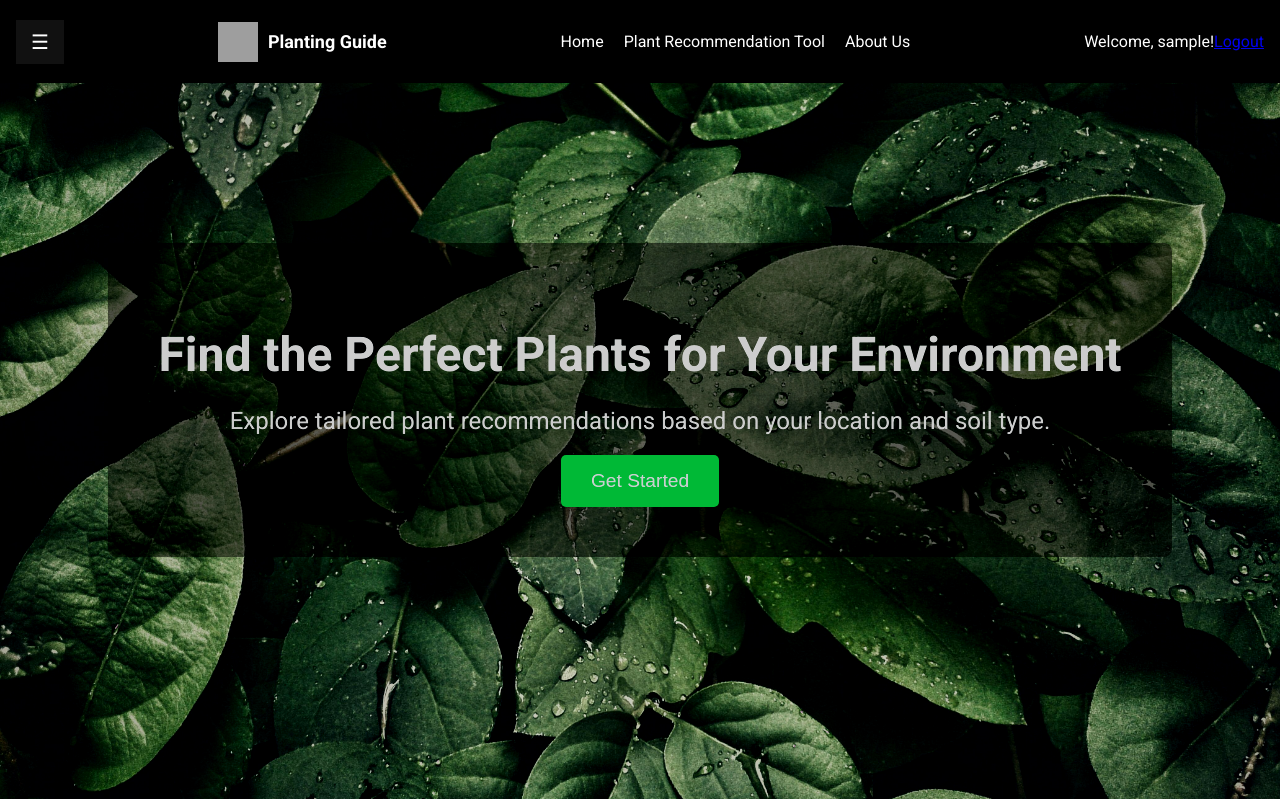
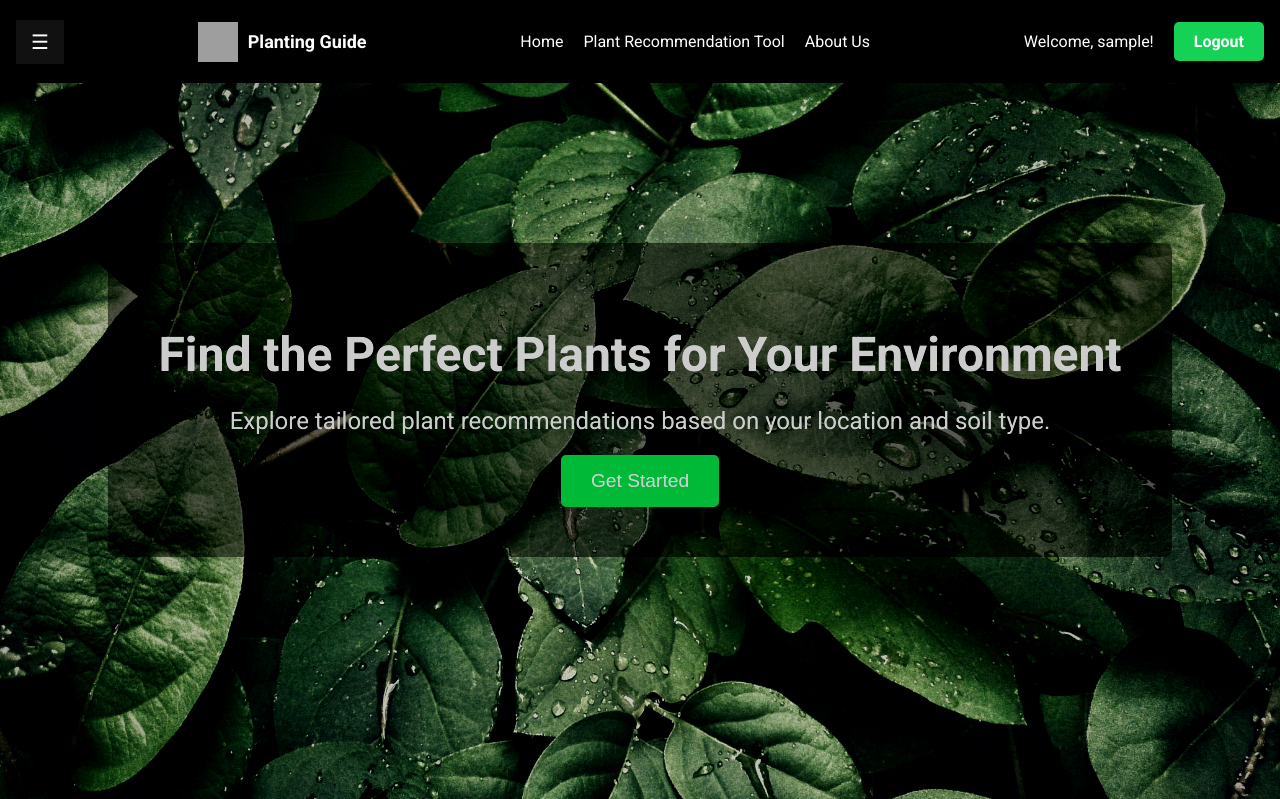
Before and after one commit to shyam1902005/planting-guide-app, a PHP site: page / in a window 1280 px wide. Shown: the top 799 px of the page. Run offline with PHP 8.4, Linux system fonts and the light colour scheme; the visitor is signed in with stand-in values (Sample User, id 1); grey boxes are pictures that could not be loaded.

Commit message:
fhfghfg
hfghjgfj

```diff
--- a/connect.php
+++ b/connect.php
@@ -2,7 +2,7 @@
 // Database connection parameters
 $servername = "localhost";
 $username = "root"; // Default XAMPP username for MySQL
-$password = "Sujeet@12"; // Default XAMPP password for MySQL (usually empty)
+$password = "Shyam@1908"; // Default XAMPP password for MySQL (usually empty)
 $dbname = "planting_guide"; // Replace with your database name
 
 // Create the connection
--- a/db.php
+++ b/db.php
@@ -4,7 +4,7 @@
 $host = 'localhost'; // Your database host
 $dbname = 'planting_guide'; // Your database name
 $username = 'root'; // Your MySQL username
-$password = 'Sujeet@12'; // Your MySQL password
+$password = 'Shyam@1908'; // Your MySQL password
 
 // Create a new PDO instance
 $pdo = new PDO("mysql:host=$host;dbname=$dbname;charset=utf8mb4", $username, $password);
--- a/index.php
+++ b/index.php
@@ -45,7 +45,7 @@
         </nav>
         <div class="auth-container">
     <?php if ($isLoggedIn): ?>
-        <p>Welcome, <?php echo htmlspecialchars($username); ?>!</p>
+        <p class="user-log">Welcome, <?php echo htmlspecialchars($username); ?>!</p>
         <a href="logout.php" class="logout-button">Logout</a>
     <?php else: ?>
         <button class="sign-up" onclick="window.location.href='register.html'">Sign Up</button>
--- a/styles.css
+++ b/styles.css
@@ -635,3 +635,23 @@
     font-size: 1rem;
   }
 }
+
+.logout-button {
+  background-color:var(--brand-color) !important; /* Red background color */
+  color: white !important; /* White text color */
+  padding: 10px 20px !important; /* Padding for the button */
+  border: none !important; /* No border */
+  border-radius: 5px !important; /* Rounded corners */
+  text-decoration: none !important; /* Remove underline */
+  font-weight: bold !important; /* Bold text */
+  cursor: pointer !important; /* Change cursor on hover */
+  transition: background-color 0.3s !important; /* Smooth background transition */
+}
+
+.logout-button:hover {
+  background-color: #e60000 !important; /* Darker red on hover */
+}
+
+.user-log{
+padding : 0 20px 0 0 ;
+}
```
Also changed, not shown: planting_guide.sql (+8 -0 lines).
